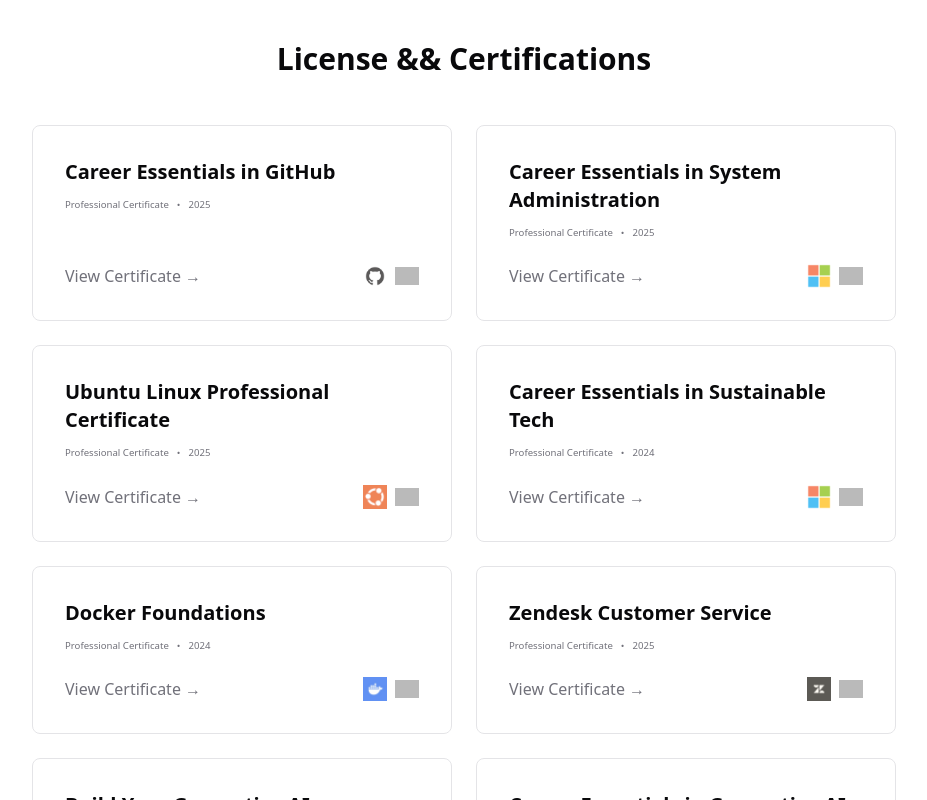
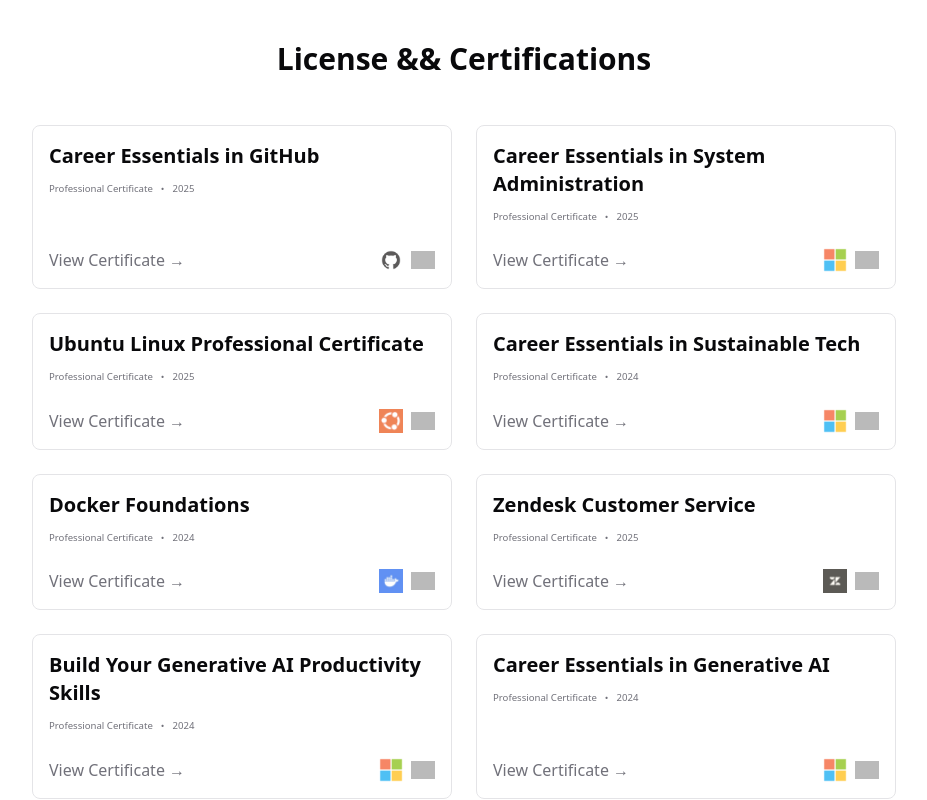
Before and after one commit to vit-zeeshan/portfolio3, a Next.js app: page / in a window 1280 px wide. Shown: the part 3960-4760 px from the top of the page, without its empty margins (176-1103 px from the left). Built offline with nearby package versions, Linux system fonts and the light colour scheme; grey boxes are pictures that could not be loaded.

Commit message:
Adjust certification card padding for tighter layout

```diff
--- a/src/app/page.tsx
+++ b/src/app/page.tsx
@@ -887,7 +887,7 @@ export default function Page() {
                   ]
                 }
               ].slice(0, visibleCertCount).map((cert, index) => (
-                <div key={index} className={`card-spotify p-8 rounded-lg hover-lift animate-scale-in delay-${(index % 4 + 1) * 100} flex flex-col`}>
+                <div key={index} className={`card-spotify p-4 rounded-lg hover-lift animate-scale-in delay-${(index % 4 + 1) * 100} flex flex-col`}>
                   <div>
                     <h3 className="text-xl font-bold mb-3 text-foreground">{cert.title}</h3>
                     <div className="flex items-center gap-2 mb-2">
```
